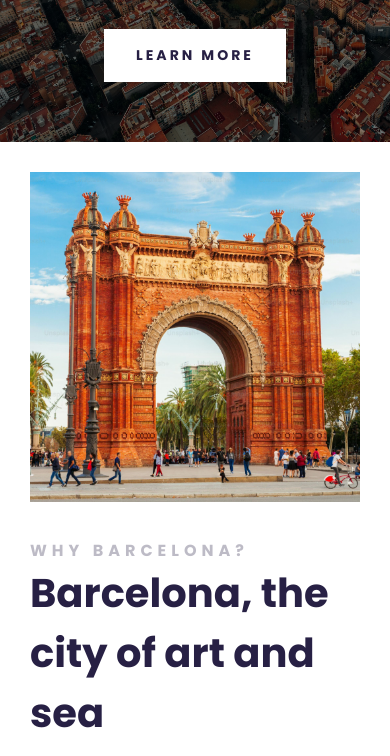
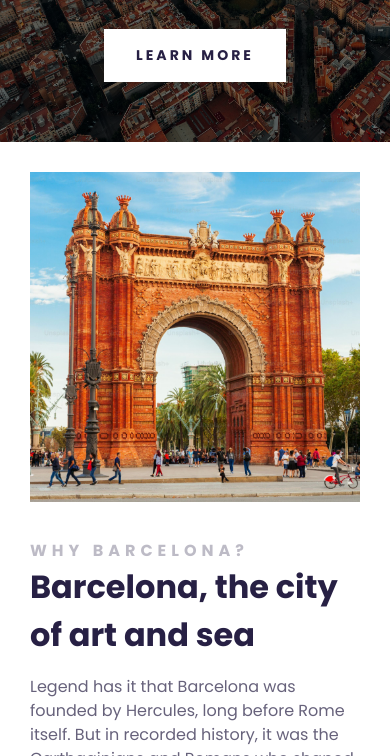
Before and after one commit to BaharehViani/barcelona-travel, a plain HTML site: page index.html in a window 390 px wide. Shown: the part 267-1023 px from the top of the page. Drawn offline with Linux system fonts and the light colour scheme; a script that the page names is missing.

Commit message:
decreased font size and card header in mobile

```diff
--- a/src/styles.css
+++ b/src/styles.css
@@ -236,6 +236,10 @@ footer a {
     font-size: 12px;
   }
 
+  main h3 {
+    font-size: 32px;
+  }
+
   .grid {
     /* grid-template-columns: 1fr; */
     grid-gap: 30px;
@@ -258,7 +262,7 @@ footer a {
   }
 }
 
-@media (max-width: 460px) {
+@media (max-width: 400px) {
   .card-header.grid-2-columns {
     grid-template-columns: 1fr;
   }
```
